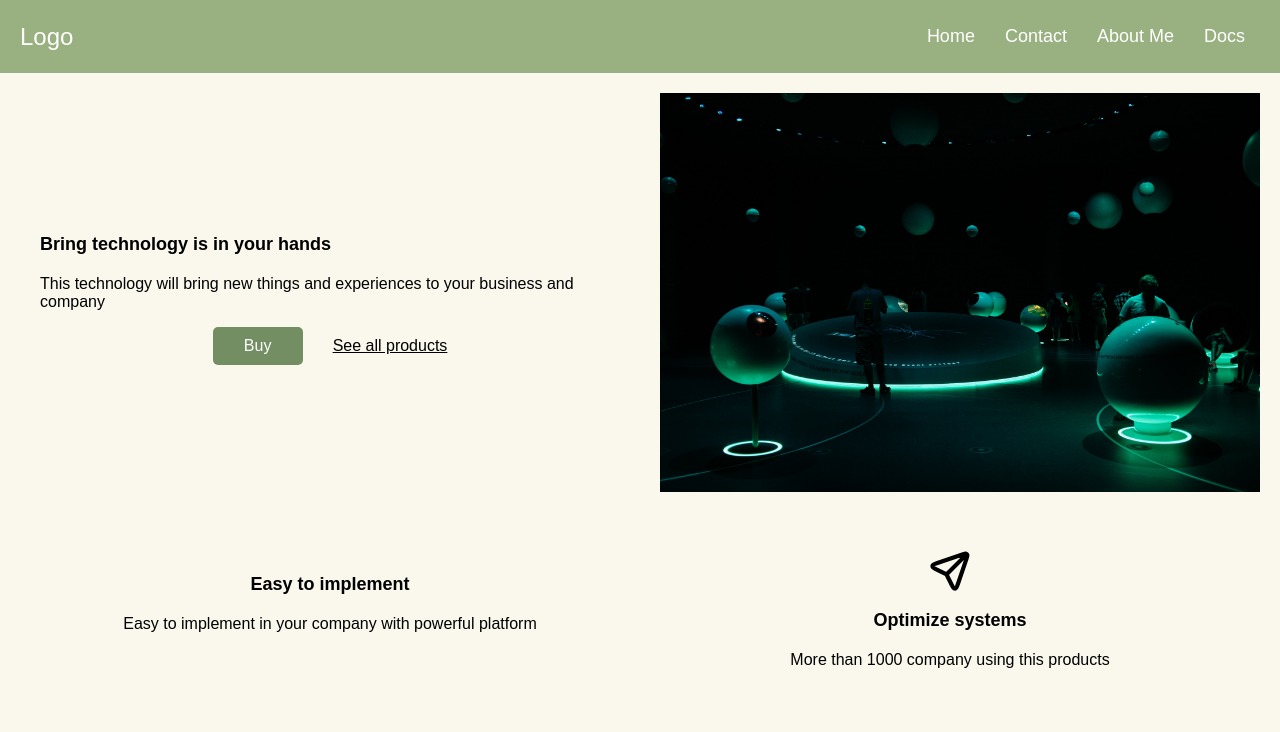
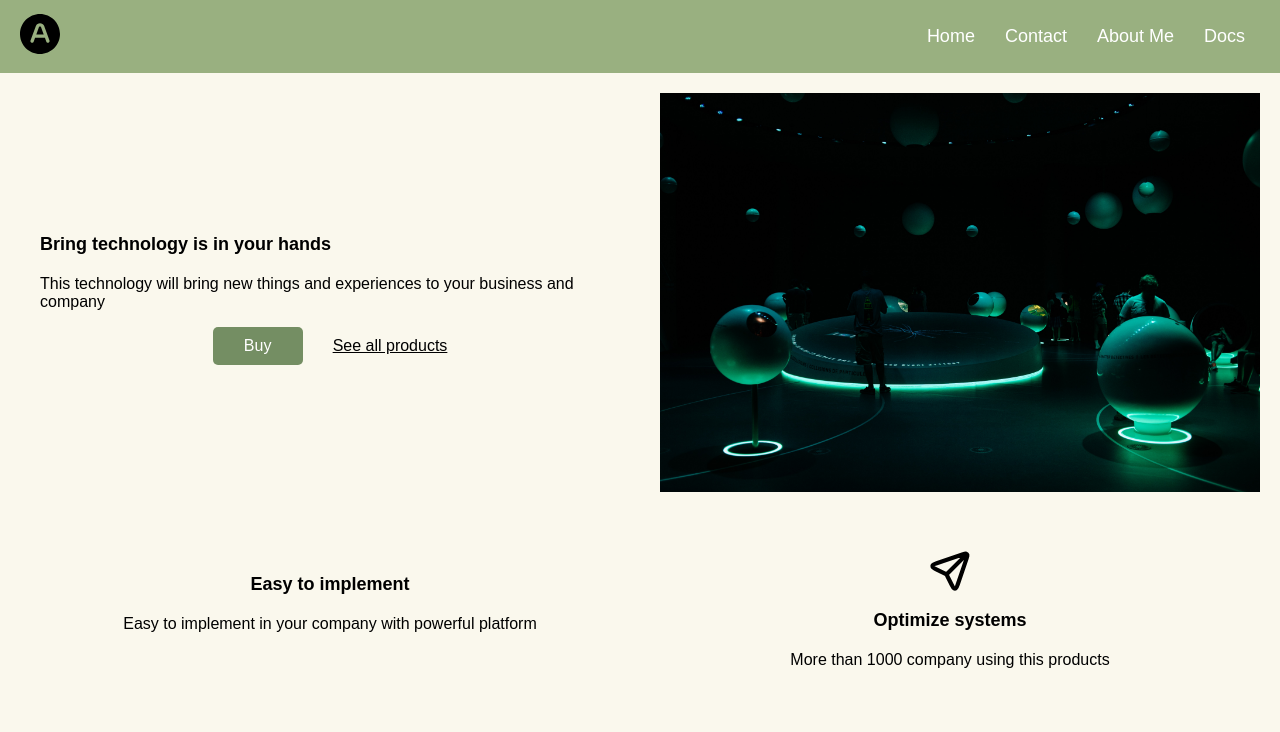
Before and after one commit to lahitanido26/UTS-PAW, a plain HTML site: page index.html in a window 1280 px wide. Shown: the top 732 px of the page. Drawn offline with Linux system fonts and the light colour scheme; a script that the page names is missing.

Commit message:
upload logo

```diff
--- a/index.html
+++ b/index.html
@@ -10,7 +10,9 @@
     <!-- NAVBAR -->
     <nav>
       <div class="navbar">
-        <div class="logo">Logo</div>
+        <div class="logo">
+          <img src="img/circle-a.svg" alt="" width="40px" />
+        </div>
         <ul class="nav-links">
           <li><a href="/">Home</a></li>
           <li><a href="https://wa.me/6285294943505?Pesan">Contact</a></li>
```
Also changed, not shown: img/circle-a.svg (added).
